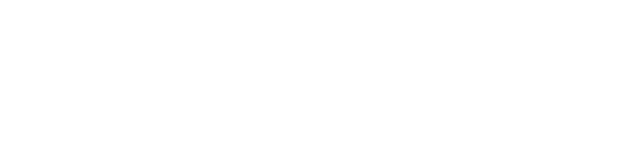
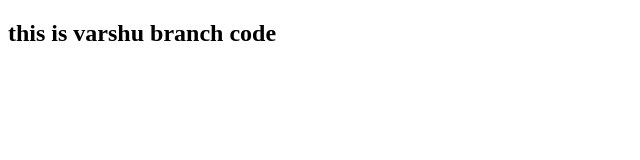
Before and after one commit to hima984/project_1, a plain HTML site: page index.html in a window 1280 px wide. Shown: the whole page, without its empty margins (0-640 px from the left). Drawn offline with Linux system fonts and the light colour scheme.

Commit message:
task 1 done

```diff
--- a/index.html
+++ b/index.html
@@ -6,6 +6,8 @@
     <title>Document</title>
 </head>
 <body>
-
+    <section>
+        <h1>this is varshu branch code</h1>
+    </section>
 </body>
 </html>
```
